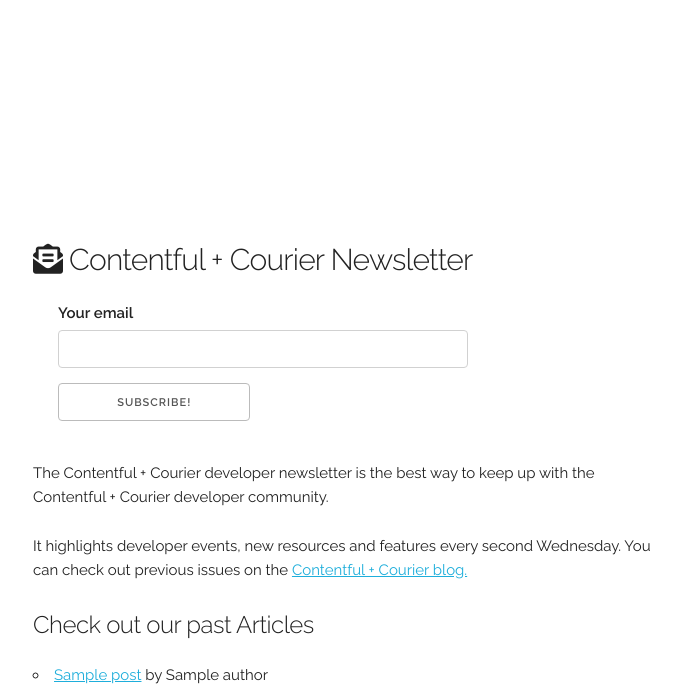
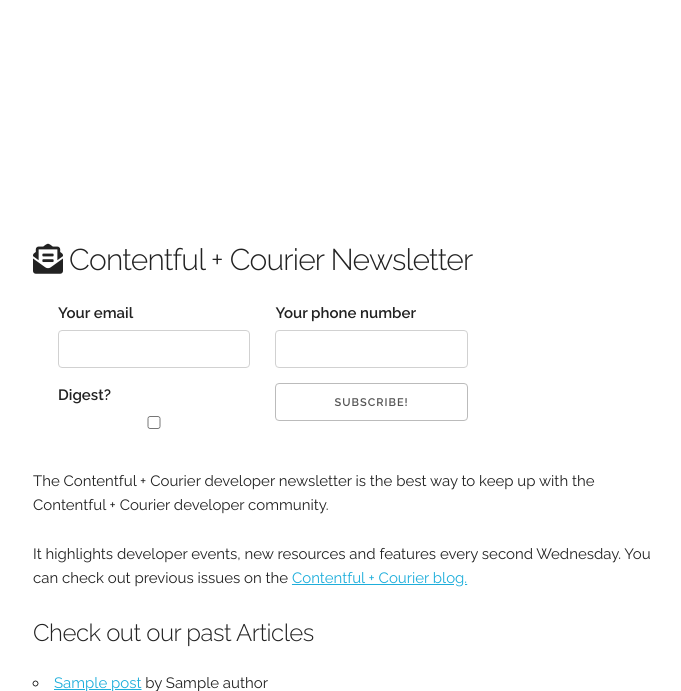
Before and after one commit to Shy/Email-Digest-Courier-Contentful-, a Flask app: template templates/index.html in a window 1280 px wide. Shown: the top 691 px of the page, without its empty margins (127-808 px from the left). Run offline with Flask 2, Linux system fonts and the light colour scheme; the template is opened without the code that fills it: values that come from a table or form of the project are taken from there, most other values are stand-ins (such as "Sample title", 1, 10 or a date in 2020).

Commit message:
Stream stuff

```diff
--- a/app.py
+++ b/app.py
@@ -1,23 +1,27 @@
 from flask import Flask, render_template, request, redirect, url_for
 from flask_wtf import FlaskForm
-from wtforms import StringField
+from wtforms import StringField, BooleanField
 from wtforms.validators import DataRequired, Email
 from contentful import Client
+from trycourier import Courier
 from flaskext.markdown import Markdown
 import pendulum
 import os
+import uuid
 
 
 app = Flask(__name__)
 app.secret_key = os.environ.get("secret_key")
 Markdown(app)
 
-client = Client(
+CTFLclient = Client(
     os.environ.get("CTFL_SpaceID"),
     os.environ.get("CTFL_CDA"),
     environment="master",
 )
 
+
+courierClient = Courier()
 
 @app.template_filter("strftime")
 def _jinja2_filter_datetime(date, fmt="dddd MMMM Do YYYY"):
@@ -28,23 +32,52 @@ def _jinja2_filter_datetime(date, fmt="dddd MMMM Do YYYY"):
 class subscribeForm(FlaskForm):
     email = StringField(
         "Your email",
-        validators=[DataRequired(), Email()],
         render_kw={"class": "u-full-width"},
     )
+    phoneNumber = StringField(
+        "Your phone number",
+        render_kw={"class": "u-full-width"},
+    )
+    digest = BooleanField("Digest?",
+                            render_kw={"class": "u-full-width"})
+
+    def validate(self, extra_validators=None):
+        if super().validate(extra_validators):
+
+            # your logic here e.g.
+            if not (self.email.data or self.phoneNumber.data):
+                self.email.errors.append('At least one field must have a value')
+                return False
+            else:
+                return True
+
+        return False
 
 
 @app.route("/", methods=["GET", "POST"])
 def home():
     form = subscribeForm()
     if request.method == "POST" and form.validate():
-        return form.email.data
-    posts = client.entries({"content_type": "blogPost", "order": "-fields.publishDate"})
+        recipient_id = uuid.uuid4()
+        resp = courierClient.profiles.merge(
+            recipient_id,
+            {
+                "phone_number": form.phoneNumber.data,
+                "email": form.email.data
+            }
+        )
+        list_id = "thing.each"
+        if form.digest.data:
+            list_id = "thing.digest"
+        courierClient.lists.subscribe(list_id, recipient_id)
+        return(list_id)
+    posts = CTFLclient.entries({"content_type": "blogPost", "order": "-fields.publishDate"})
     return render_template("index.html", form=form, posts=posts)
 
 
 @app.route("/post/<string:slug>")
 def post(slug):
-    post = client.entries({"content_type": "blogPost", "fields.slug": slug})
+    post = CTFLclient.entries({"content_type": "blogPost", "fields.slug": slug})
     if post:
         return render_template("post.html", post=post[0])
     return redirect(url_for("home"))
--- a/requirements.txt
+++ b/requirements.txt
@@ -24,6 +24,7 @@ regex==2021.4.4
 requests==2.25.1
 six==1.16.0
 toml==0.10.2
+trycourier==1.9.0
 urllib3==1.26.5
 Werkzeug==2.0.1
 WTForms==2.3.3
--- a/templates/index.html
+++ b/templates/index.html
@@ -8,8 +8,23 @@
         <form method="POST" action="/">
             <div class="row">
                 {{ form.csrf_token }}
-                <div class="two-thirds column">
-                    {{ form.email.label }}{{ form.email() }}
+                <div class="one-third column">
+                    {{ form.email.label }}{{ form.email() }} {% for error in
+                    form.email.errors %}
+                    <p class="help is-danger">{{ error }}</p>
+                    {% endfor %}
+                </div>
+                <div class="one-third column">
+                    {{ form.phoneNumber.label }}{{ form.phoneNumber() }} {% for error in
+                    form.phoneNumber.errors %}
+                    <p class="help is-danger">{{ error }}</p>
+                    {% endfor %}
+                </div>
+                <div class="one-third column">
+                    {{ form.digest.label }}{{ form.digest() }} {% for error in
+                    form.digest.errors %}
+                    <p class="help is-danger">{{ error }}</p>
+                    {% endfor %}
                 </div>
                 <div class="one-third column">
                     <input type="submit" class="u-full-width" value="Subscribe!" />
```
